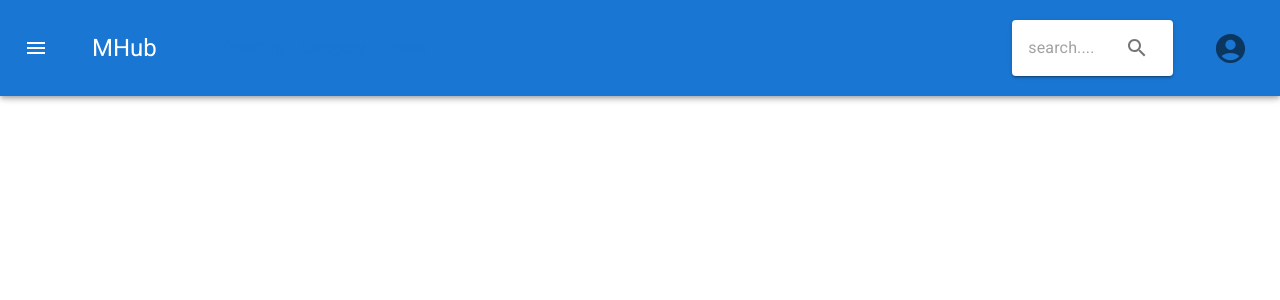
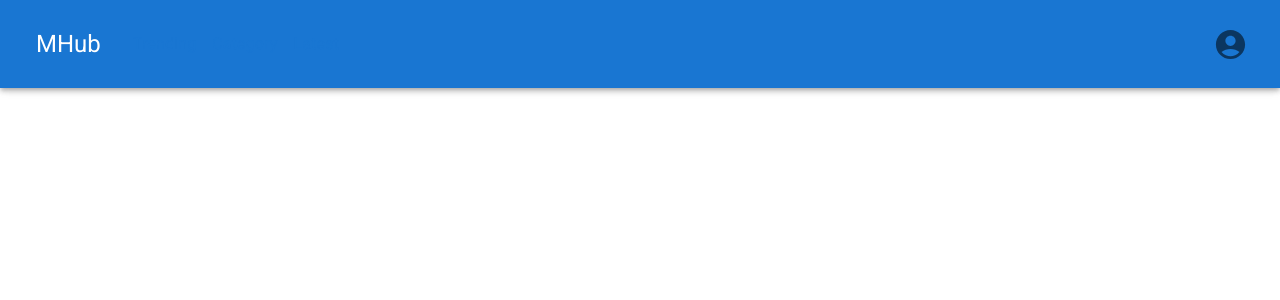
Before and after one commit to ArnabChatterjee20k/Mhub, a React (Vite) app: page / in a window 1280 px wide. Shown: the top 300 px of the page. Built offline with nearby package versions, Linux system fonts and the light colour scheme.

Commit message:
Made the responsive navbar

```diff
--- a/components/Navbar.jsx
+++ /dev/null
@@ -1,41 +0,0 @@
-import React from "react";
-import AppBar from "@mui/material/AppBar";
-import Menu from "@mui/material/Menu";
-import Toolbar from "@mui/material/Toolbar";
-import Typography from "@mui/material/Typography";
-import IconButton from "@mui/material/IconButton";
-import MenuIcon from "@mui/icons-material/Menu";
-import Box from "@mui/material/Box";
-import Link from "@mui/material/Link";
-import Stack from "@mui/material/Stack";
-import SearchBar from "./SearchBar";
-import AccountCircle  from "@mui/icons-material/AccountCircle";
-const Navbar = ({ links }) => {
-  return (
-    <Box>
-      <AppBar component="nav">
-        <Toolbar>
-          <IconButton size="large" edge="start" color="inherit">
-            <MenuIcon />
-          </IconButton>
-          <Stack direction={"row"} gap="1em" margin="2em" alignItems={"center"}  sx={{width:"100%"}}>
-            <Typography variant="h5" marginRight="2em">
-              MHub
-            </Typography>
-            {links.map((link) => (
-              <Link underline="none">{link}</Link>
-            ))}
-          </Stack>
-          <Stack direction="row" gap="2em" marginLeft="auto">
-            <SearchBar />
-            <IconButton >
-              <AccountCircle fontSize="large"/>
-            </IconButton>
-          </Stack>
-        </Toolbar>
-      </AppBar>
-    </Box>
-  );
-};
-
-export default Navbar;
--- a/src/App.jsx
+++ b/src/App.jsx
@@ -1,10 +1,11 @@
 import Container from "@mui/material/Container";
 import CssBaseline from "@mui/material/CssBaseline";
-import Navbar from "../components/Navbar";
+import Navbar from "./components/Navbar";
 import { ThemeProvider, createTheme } from "@mui/material";
 import useMediaQuery from "@mui/material/useMediaQuery";
 import { useMemo } from "react";
-import SearchBar from "../components/SearchBar";
+import { DrawerContextProvider } from "./context/DrawerContext/DrawerContextProvider";
+import SearchBar from "./components/SearchBar";
 function App() {
   const prefersDarkMode = useMediaQuery("(prefers-color-scheme:dark)");
 
@@ -19,8 +20,11 @@ function App() {
   return (
     <ThemeProvider theme={theme}>
       <CssBaseline />
-      <Navbar links={["Trending", "Category", "Latest"]} />
+      <DrawerContextProvider>
+        <Navbar links={["Trending", "Category", "Latest"]} />
+      </DrawerContextProvider>
       <Container sx={{paddingTop:"10rem"}}>
+        {/* <SearchBar/> */}
       </Container>
     </ThemeProvider>
   );
--- /dev/null
+++ b/src/components/Drawer.jsx
@@ -0,0 +1,45 @@
+import React from 'react'
+import List  from '@mui/material/List'
+import ListItem  from '@mui/material/ListItem'
+import ListItemButton  from '@mui/material/ListItemButton'
+import ListItemText  from '@mui/material/ListItemText'
+import SwipeableDrawer  from '@mui/material/SwipeableDrawer'
+import grey  from '@mui/material/colors/grey'
+import ExpandMoreIcon from '@mui/icons-material/ExpandMore';
+
+import { useDrawer } from '../context/DrawerContext/DrawerContextProvider'
+import Box  from '@mui/material/Box'
+import IconButton from '@mui/material/IconButton'
+
+const Drawer = () => {
+  const {visible,setVisible} = useDrawer();
+  const toggleNav = ()=>{
+    setVisible(nav=>!nav)
+  }
+  return (
+    <SwipeableDrawer
+      anchor="bottom"
+      open={visible}
+      onClose={()=>toggleNav()}
+      onOpen={()=>toggleNav()}
+    >
+      <Box sx={{ borderTop:`2px solid ${grey[500]}`,borderTopLeftRadius:8,borderTopRightRadius:8}}>
+        <IconButton sx={{display:"block",marginInline:"auto"}} onClick={toggleNav}>
+          <ExpandMoreIcon fontSize='large'/>
+        </IconButton>
+        <List sx={{display:"flex",flexDirection:"column" }}>
+          {['All mail', 'Trash', 'Spam'].map((text, index) => (
+            <ListItem key={text} disablePadding>
+              <ListItemButton>
+                <ListItemText primary={text} />
+              </ListItemButton>
+            </ListItem>
+          ))}
+        </List>
+      </Box>
+
+    </SwipeableDrawer>
+  )
+}
+
+export default Drawer
--- /dev/null
+++ b/src/components/Navbar.jsx
@@ -0,0 +1,68 @@
+import React from "react";
+import AppBar from "@mui/material/AppBar";
+import Menu from "@mui/material/Menu";
+import Toolbar from "@mui/material/Toolbar";
+import Typography from "@mui/material/Typography";
+import IconButton from "@mui/material/IconButton";
+import MenuIcon from "@mui/icons-material/Menu";
+import Box from "@mui/material/Box";
+import Link from "@mui/material/Link";
+import Stack from "@mui/material/Stack";
+import SearchBar from "./SearchBar";
+import AccountCircle from "@mui/icons-material/AccountCircle";
+
+import Drawer from "./Drawer";
+import {
+  useDrawer,
+} from "../context/DrawerContext/DrawerContextProvider";
+
+import {useTheme}  from "@mui/material/styles";
+import useMediaQuery  from "@mui/material/useMediaQuery";
+
+const Navbar = ({ links }) => {
+  const theme = useTheme();
+  const isMobile = useMediaQuery(theme.breakpoints.down("md"));
+  console.log("🚀 ~ file:  ~ line 25 ~ Navbar ~ isMobile", isMobile)
+
+  const {visible,setVisible} = useDrawer();
+  return (
+      <Box>
+        <AppBar component="nav">
+          <Toolbar>
+            <IconButton size="large" edge="start" color="inherit" onClick={()=>setVisible(state=>!state)}>
+              {isMobile && <MenuIcon />}
+            </IconButton>
+
+            <Typography variant="h5">
+              MHub
+            </Typography>
+
+            {/* links */}
+            {!isMobile
+             &&
+            <Stack
+            direction={"row"}
+            gap="1em"
+            margin="2em"
+            alignItems={"center"}
+            sx={{ width: "100%" }}
+          >
+            {links.map((link) => (
+              <Link underline="none">{link}</Link>
+            ))}
+          </Stack>
+            }
+            <Stack direction="row" gap="2em" marginLeft="auto">
+              {/* <SearchBar /> */}
+              <IconButton>
+                <AccountCircle fontSize="large" />
+              </IconButton>
+            </Stack>
+          </Toolbar>
+        </AppBar>
+        {isMobile && <Drawer />}
+      </Box>
+  );
+};
+
+export default Navbar;
--- a/components/SearchBar.jsx
+++ b/src/components/SearchBar.jsx
@@ -4,7 +4,7 @@ import Paper  from "@mui/material/Paper"
 import IconButton  from "@mui/material/IconButton"
 const SearchBar = () => {
   return (
-    <Paper elevation={2} sx={{paddingInline:"1em",paddingBlock:"0.5em",display:"flex",alignItems:"center"}}>
+    <Paper elevation={2} sx={{paddingInline:"1em",paddingBlock:"0.5em",display:"flex",marginBlock:"1em",alignItems:"center"}}>
         <InputBase placeholder="search...."/>
         <IconButton><Search/></IconButton>
     </Paper>
--- /dev/null
+++ b/src/context/DrawerContext/DrawerContextProvider.jsx
@@ -0,0 +1,19 @@
+import React from 'react'
+import { useState , useContext } from 'react';
+
+const DrawerContext = React.createContext();
+
+export const useDrawer = ()=>{
+    return useContext(DrawerContext)
+}
+
+export const DrawerContextProvider = ({children}) => {
+    const[visible,setVisible] = useState(false);
+
+
+    return (
+    <DrawerContext.Provider value={{visible,setVisible}}>
+        {children}
+    </DrawerContext.Provider>
+  )
+}
```
